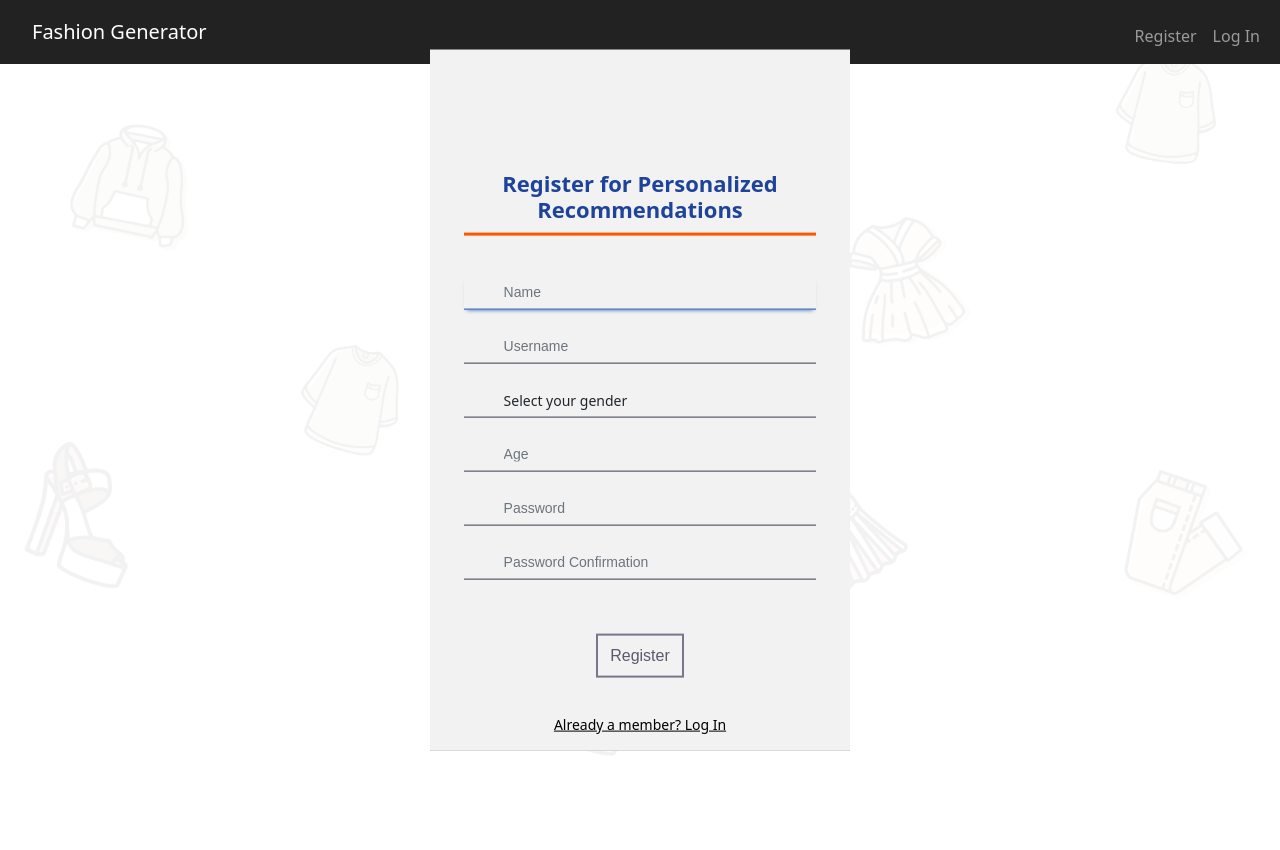
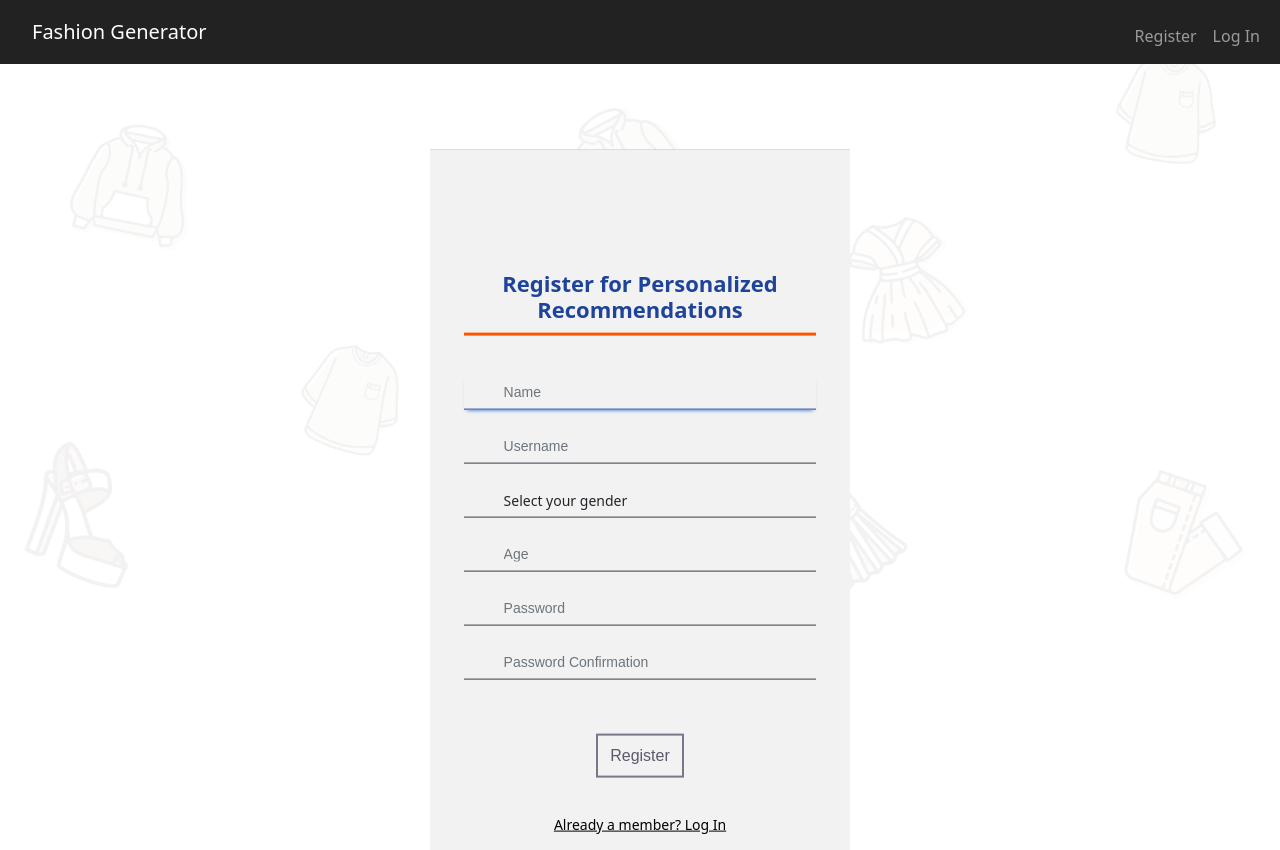
Before and after one commit to ayushjpeg/Fashion_Generator, a Flask app: page /register in a window 1280 px wide. Before the commit the page ends 755 px from the top, so only its background shows below. Run offline with Flask 3, Linux system fonts and the light colour scheme.

Commit message:
register-update

```diff
--- a/templates/register.html
+++ b/templates/register.html
@@ -5,7 +5,8 @@
 {% endblock %}
 
 {% block main %}
-<div class="form">
+
+<div class="form" style="margin-top: 100px;">
   <form class="form-horizontal signin" method="post">
     <div class="form-wrap" style="position: relative">
       <h2>Register for Personalized Recommendations</h2>
```
